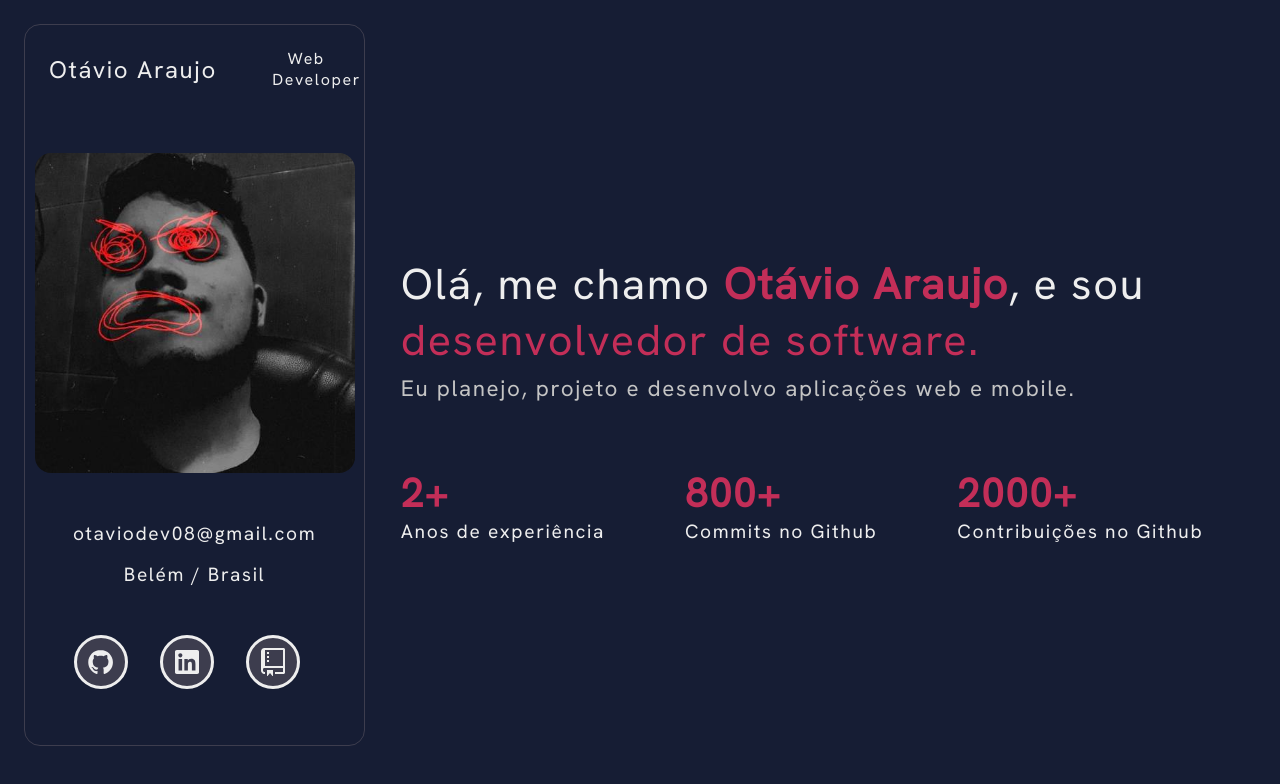
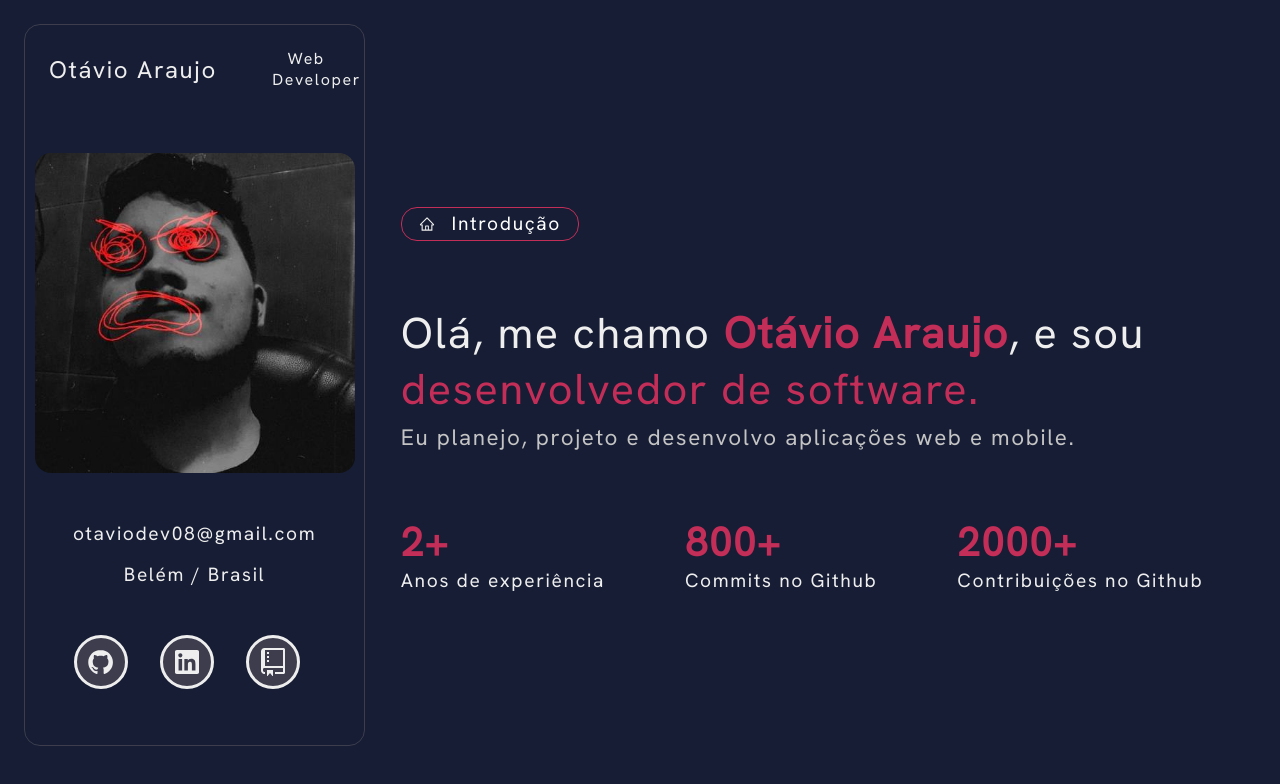
Before and after one commit to otavioaraujo08/portfolio-, a React (Vite) app: page / in a window 1280 px wide. Shown: the top 784 px of the page. Built offline with nearby package versions, Linux system fonts and the light colour scheme.

Commit message:
feat: update apresentation page

```diff
--- a/src/components/Apresentation/index.jsx
+++ b/src/components/Apresentation/index.jsx
@@ -1,4 +1,5 @@
 import { Insights } from '../Insights';
+import { Module } from '../Module';
 import {
   ApresentationBox,
   ApresentationText,
@@ -10,6 +11,8 @@ import {
 export const Apresentation = () => {
   return (
     <Container>
+      <Module title="Introdução" icon="home" />
+
       <ApresentationBox>
         <ApresentationText>
           Olá, me chamo <strong>Otávio Araujo</strong>, e sou{' '}
```
